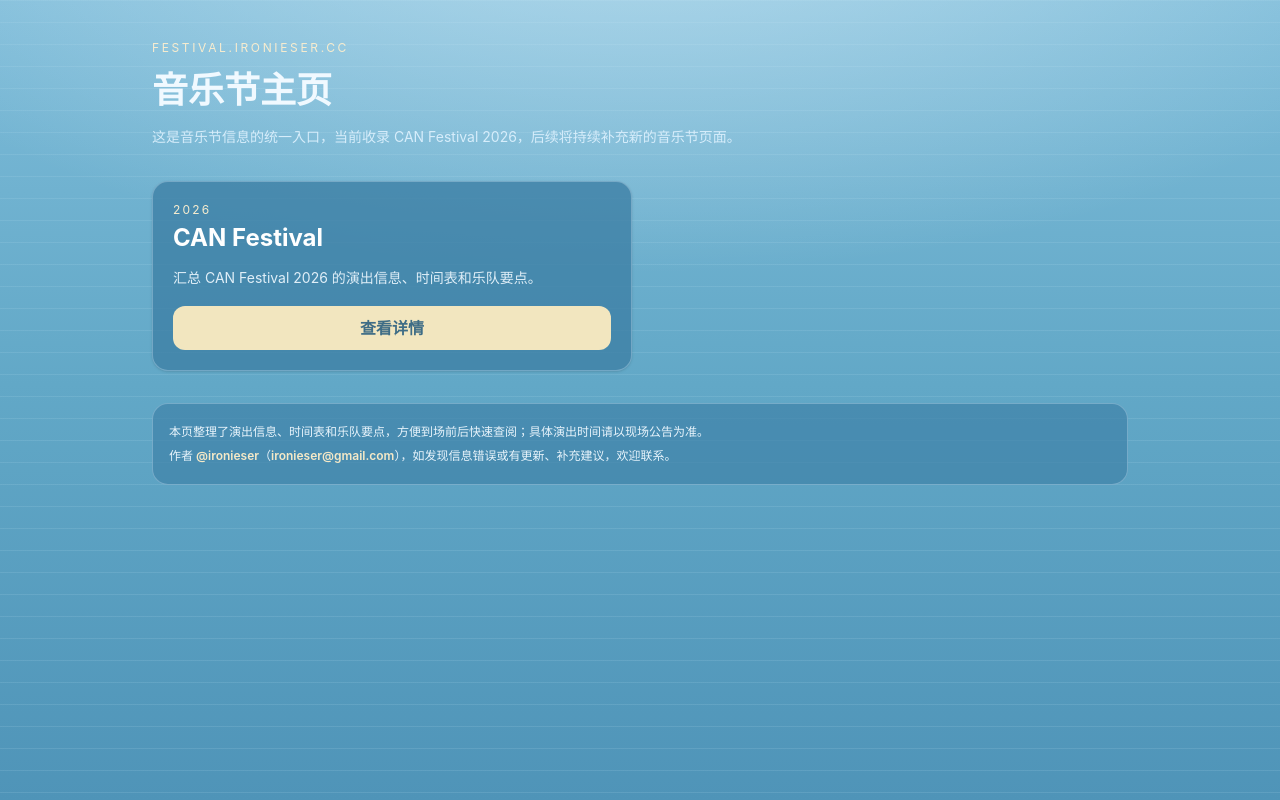
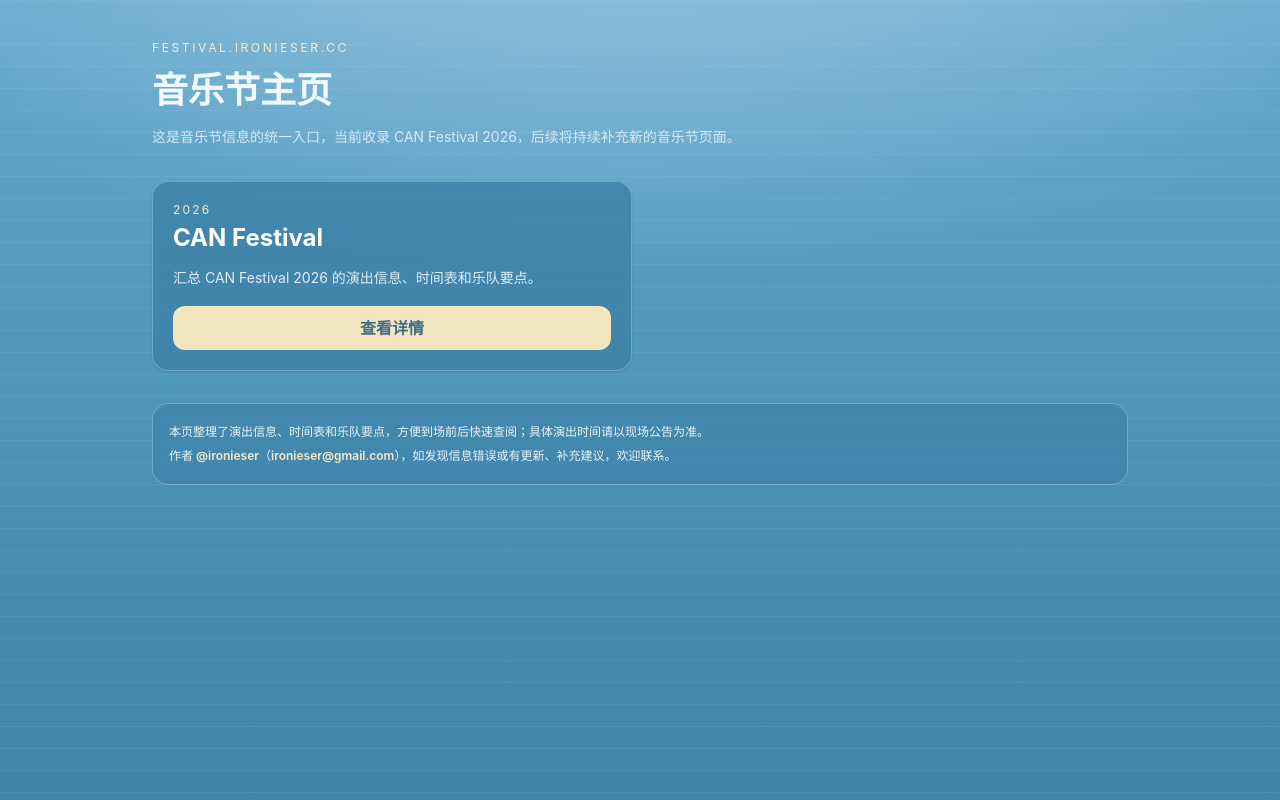
Before and after one commit to Ironieser/festival_homepage, a React (Vite) app: page / in a window 1280 px wide. Built offline with nearby package versions, Linux system fonts and the light colour scheme.

Commit message:
Tune global background palette for improved page contrast.
This adjusts the base and gradient background colors to a deeper blue tone for clearer readability across festival pages.

Made-with: Cursor

```diff
--- a/src/index.css
+++ b/src/index.css
@@ -4,7 +4,7 @@
   font-family: "Inter", "PingFang SC", "Hiragino Sans GB", "Microsoft YaHei",
     system-ui, sans-serif;
   color: #f4fbff;
-  background-color: #3a7fa3;
+  background-color: #2f6f90;
 }
 
 * {
@@ -19,16 +19,16 @@ body,
 
 body {
   margin: 0;
-  background-color: #62a8c7;
+  background-color: #4f96bb;
   background-image:
-    radial-gradient(120% 90% at 50% -18%, rgba(232, 247, 255, 0.55) 0%, rgba(98, 168, 199, 0) 58%),
+    radial-gradient(120% 90% at 50% -18%, rgba(232, 247, 255, 0.4) 0%, rgba(79, 150, 187, 0) 58%),
     repeating-linear-gradient(
       180deg,
-      rgba(188, 226, 242, 0.14) 0px,
-      rgba(188, 226, 242, 0.14) 1px,
+      rgba(188, 226, 242, 0.09) 0px,
+      rgba(188, 226, 242, 0.09) 1px,
       rgba(0, 0, 0, 0) 1px,
       rgba(0, 0, 0, 0) 22px
     ),
-    linear-gradient(180deg, #7ebcd9 0%, #62a8c7 48%, #4f94b8 100%);
+    linear-gradient(180deg, #66a9cc 0%, #4f96bb 48%, #3f84a9 100%);
   color: #f4fbff;
 }
```
